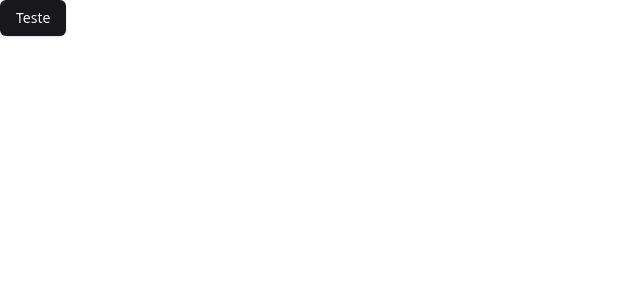
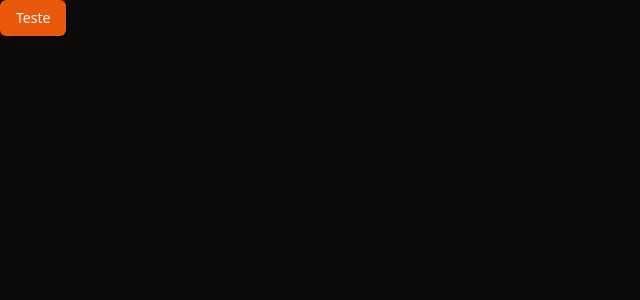
Before and after one commit to Jhonatan-Holanda/upload-ai-web, a React (Vite) app: page / in a window 1280 px wide. Shown: the top 300 px of the page, without its empty margins (0-640 px from the left). Built offline with nearby package versions, Linux system fonts and the light colour scheme.

Commit message:
style: :lipstick: Defining style of our application

```diff
--- a/src/index.css
+++ b/src/index.css
@@ -4,65 +4,27 @@
 
 @layer base {
   :root {
-    --background: 0 0% 100%;
-    --foreground: 240 10% 3.9%;
-
-    --card: 0 0% 100%;
-    --card-foreground: 240 10% 3.9%;
-
-    --popover: 0 0% 100%;
-    --popover-foreground: 240 10% 3.9%;
-
-    --primary: 240 5.9% 10%;
-    --primary-foreground: 0 0% 98%;
-
-    --secondary: 240 4.8% 95.9%;
-    --secondary-foreground: 240 5.9% 10%;
-
-    --muted: 240 4.8% 95.9%;
-    --muted-foreground: 240 3.8% 46.1%;
-
-    --accent: 240 4.8% 95.9%;
-    --accent-foreground: 240 5.9% 10%;
-
-    --destructive: 0 84.2% 60.2%;
-    --destructive-foreground: 0 0% 98%;
-
-    --border: 240 5.9% 90%;
-    --input: 240 5.9% 90%;
-    --ring: 240 10% 3.9%;
+    --background: 20 14.3% 4.1%;
+    --foreground: 60 9.1% 97.8%;
+    --card: 20 14.3% 4.1%;
+    --card-foreground: 60 9.1% 97.8%;
+    --popover: 20 14.3% 4.1%;
+    --popover-foreground: 60 9.1% 97.8%;
+    --primary: 20.5 90.2% 48.2%;
+    --primary-foreground: 60 9.1% 97.8%;
+    --secondary: 12 6.5% 15.1%;
+    --secondary-foreground: 60 9.1% 97.8%;
+    --muted: 12 6.5% 15.1%;
+    --muted-foreground: 24 5.4% 63.9%;
+    --accent: 12 6.5% 15.1%;
+    --accent-foreground: 60 9.1% 97.8%;
+    --destructive: 0 72.2% 50.6%;
+    --destructive-foreground: 60 9.1% 97.8%;
+    --border: 12 6.5% 15.1%;
+    --input: 12 6.5% 15.1%;
+    --ring: 20.5 90.2% 48.2%;
 
     --radius: 0.5rem;
-  }
-
-  .dark {
-    --background: 240 10% 3.9%;
-    --foreground: 0 0% 98%;
-
-    --card: 240 10% 3.9%;
-    --card-foreground: 0 0% 98%;
-
-    --popover: 240 10% 3.9%;
-    --popover-foreground: 0 0% 98%;
-
-    --primary: 0 0% 98%;
-    --primary-foreground: 240 5.9% 10%;
-
-    --secondary: 240 3.7% 15.9%;
-    --secondary-foreground: 0 0% 98%;
-
-    --muted: 240 3.7% 15.9%;
-    --muted-foreground: 240 5% 64.9%;
-
-    --accent: 240 3.7% 15.9%;
-    --accent-foreground: 0 0% 98%;
-
-    --destructive: 0 62.8% 30.6%;
-    --destructive-foreground: 0 0% 98%;
-
-    --border: 240 3.7% 15.9%;
-    --input: 240 3.7% 15.9%;
-    --ring: 240 4.9% 83.9%;
   }
 }
 
```
